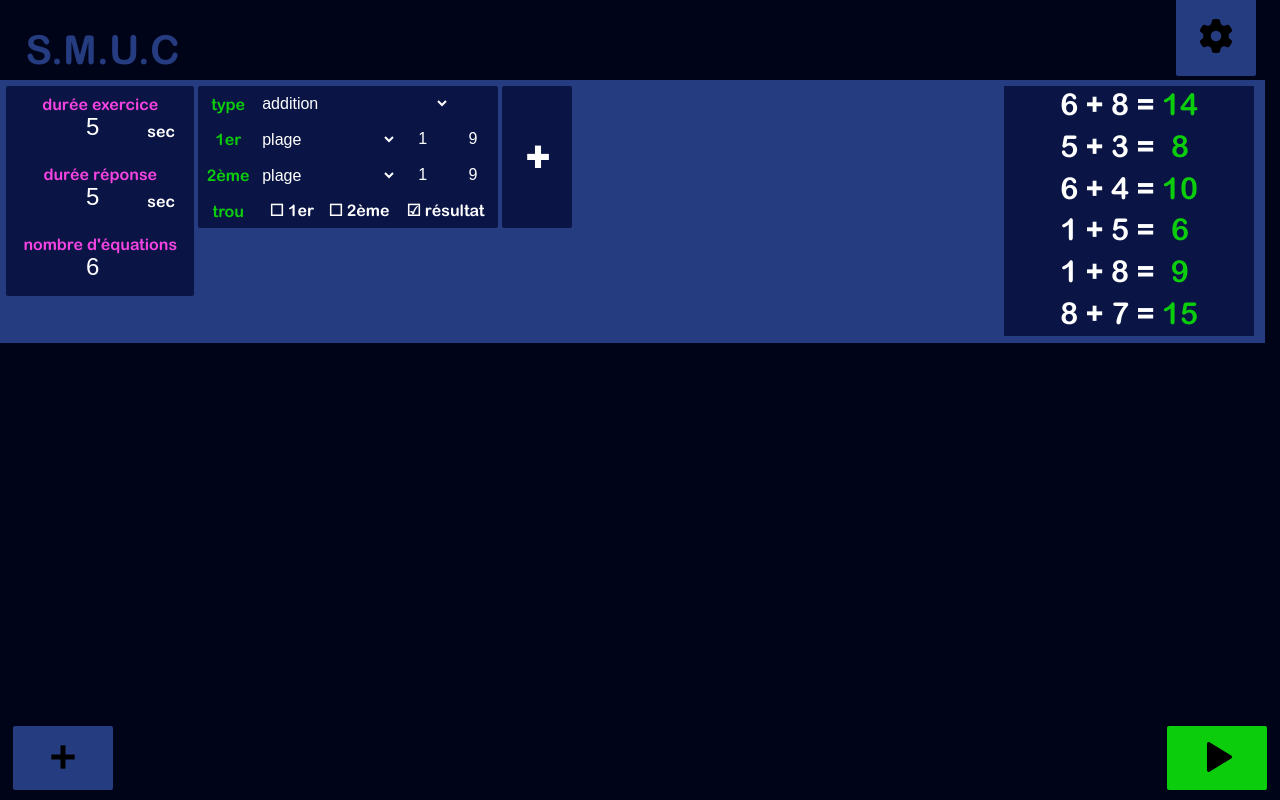
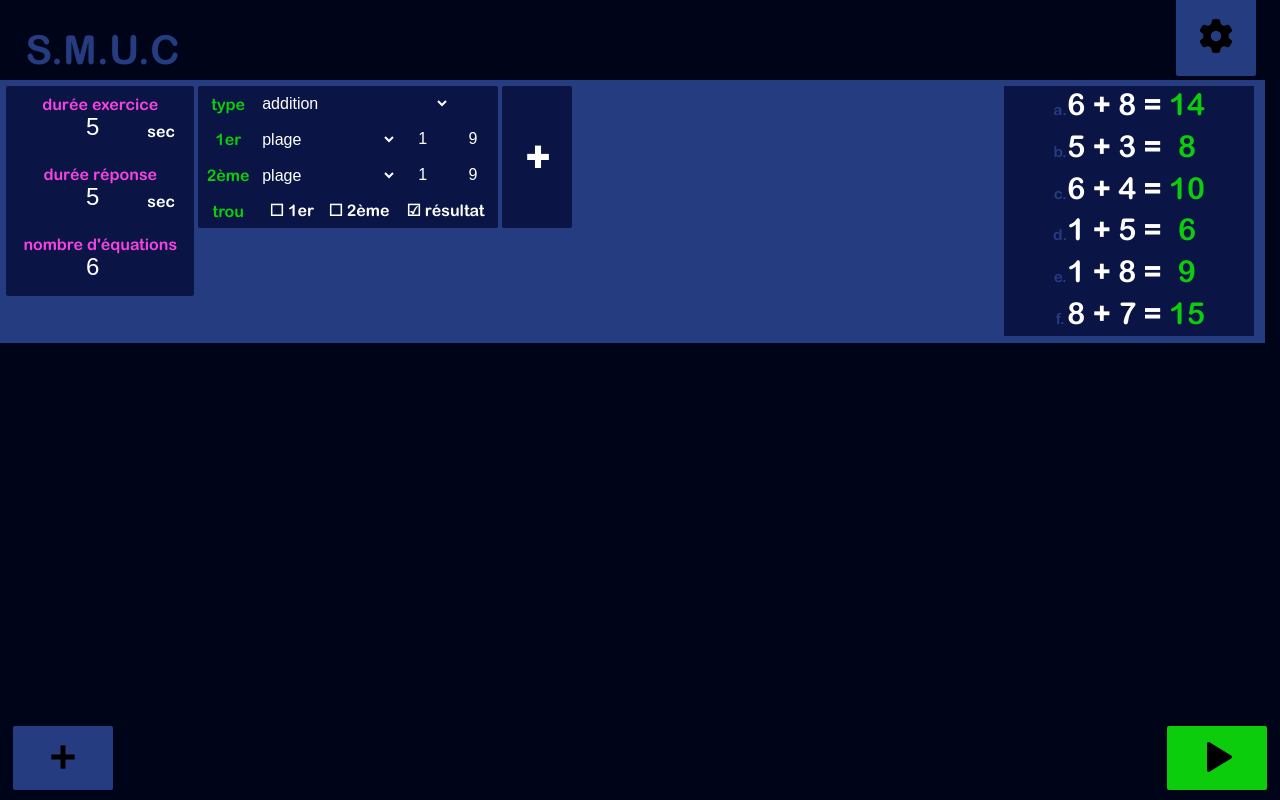
Before and after one commit to RemiGirard/calculs, a React (Vite) app: page / in a window 1280 px wide. Built offline with nearby package versions, Linux system fonts and the light colour scheme.

Commit message:
feat: display letter id

```diff
--- a/src/Presentation/Molecules/Equation.style.tsx
+++ b/src/Presentation/Molecules/Equation.style.tsx
@@ -1,4 +1,5 @@
 import styled from 'styled-components';
+import colors from "@/Presentation/colors.ts";
 
 export default styled.div`
   //display as table row
@@ -7,5 +8,9 @@ export default styled.div`
         display: table-cell;
         white-space: break-spaces;
         text-align: center;
+        &.letter {
+            font-size: 0.5em;
+            color: ${colors.main};
+        }
     }
 `;
--- a/src/Presentation/Molecules/Equation.tsx
+++ b/src/Presentation/Molecules/Equation.tsx
@@ -6,9 +6,11 @@ import dictionary from "@/Presentation/dictionary.ts";
 type componentProps = {
   equation: Equation;
   displayAnswer: boolean;
+  letter: null|string;
 }
 
-export default ({equation, displayAnswer}: componentProps) => {
+export default ({equation, displayAnswer, letter}: componentProps) => {
+
   const valueOrGap = (elementOfEquation: '1'|'2'|'result') => {
     let value = '';
     const element = equation[elementOfEquation];
@@ -26,6 +28,7 @@ export default ({equation, displayAnswer}: componentProps) => {
     return value;
   }
   return (<EquationWrapper>
+    {letter !== null ? <div className='letter'>{letter}.</div> : null}
     <div>{valueOrGap('1')}</div>
     <div> {dictionary.calcTypeSymbol[equation.operation]} </div>
     <div>{valueOrGap('2')}</div>
--- a/src/Presentation/Organisms/ExerciseGame.tsx
+++ b/src/Presentation/Organisms/ExerciseGame.tsx
@@ -1,8 +1,9 @@
 import Exercise from "@/Domain/GenerateExercises/Entity/Exercise.ts";
-import {useEffect, useRef, useState} from "react";
+import {useContext, useEffect, useRef, useState} from "react";
 import getBodySize from "@/utils/getBodySize.ts";
 import Equation from "@/Presentation/Molecules/Equation.tsx";
 import ExerciseGameWrapper from "@/Presentation/Organisms/ExerciseGame.style.ts";
+import ConfigContext from "@/Presentation/ConfigContext.ts";
 
 type componentProps = {
   exercise: Exercise,
@@ -12,8 +13,11 @@ type componentProps = {
 export default ({ exercise, displayAnswer }: componentProps) => {
   const container = useRef<HTMLDivElement>(null);
   const [bodySize, setBodySize] = useState({width: 0, height: 0});
+  const config = useContext(ConfigContext);
+  const displayLetterId = config?.displayLetterId.value ?? false;
 
   const exerciseLength = exercise.getLength();
+  let equationGlobalIndex = 0;
 
   useEffect(() => {
     const updateSize = () => setBodySize(getBodySize(container.current as HTMLDivElement));
@@ -39,7 +43,11 @@ export default ({ exercise, displayAnswer }: componentProps) => {
       {container.current !== null ? exercise.columnList.map((column) => {
       if(column.equationList === null) throw new Error('EquationList is null');
       return (<div key={column.uuid}>
-        {column.equationList.map((equation) => <Equation key={equation.uuid} equation={equation} displayAnswer={displayAnswer} />)}
+        {column.equationList.map((equation) => {
+          equationGlobalIndex++;
+          const letter = displayLetterId ? String.fromCharCode(96 + equationGlobalIndex) : '';
+          return <Equation key={equation.uuid} equation={equation} displayAnswer={displayAnswer} letter={letter}/>
+        })}
       </div>);
     }): null}
     </ExerciseGameWrapper>);
```
